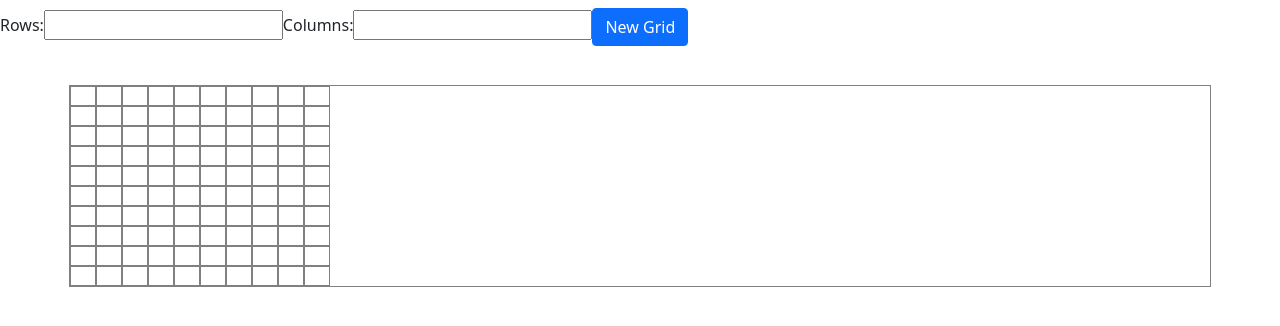
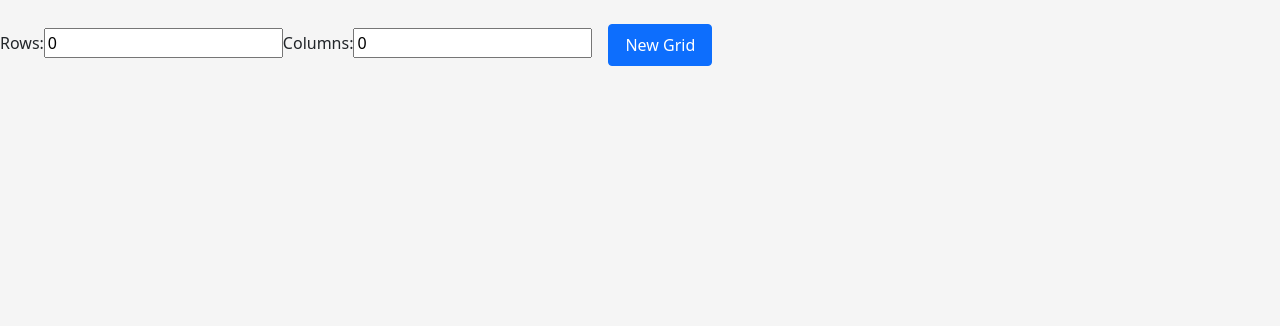
Before and after one commit to SamJones329/room-organizer, a React (Create React App) app: page / in a window 1280 px wide. Shown: the top 326 px of the page. Built offline with nearby package versions, Linux system fonts and the light colour scheme.

Commit message:
Properly added furnishings and changed grids to not use bootstrap. Added form component for creating grids instead. Added delete grid button without functionality.

```diff
--- a/src/App.css
+++ b/src/App.css
@@ -1,3 +1,7 @@
+:root {
+    --node-size: 25px;
+}
+
 html {
     font-family: 'Arial', sans-serif;
 }
@@ -7,20 +11,45 @@ body {
     background: whitesmoke;
 }
 
+.btn {
+    margin: 1em;
+    padding: 0.5em 1em;
+}
+
+.room-container {
+
+}
+
+.room {
+    width: fit-content;
+    margin: 3em;
+    display: flex;
+    flex-direction: column;
+    align-items: center;
+}
+
 .grid {
     position: relative;
-    outline: 1px solid gray;
+    outline: 2px solid gray;
     margin: 2rem auto;
+    width: fit-content;
+    padding: 0;
+    margin: 0;
 }
 
-.row {
-    width: max-content;
+.grid-row {
+    line-height: 0;
+}
+
+.grid-row > * {
+    display: inline-block;
 }
 
 .node {
-    width: 20px;
-    height: 20px;
+    width: var(--node-size);
+    height: var(--node-size);
     border: 1px solid gray;
+    align-self: flex-start;
 }
 
 .node--filled {
@@ -56,13 +85,15 @@ body {
 }
 
 .yellow {
-    background: peru;
+    background: yellow;
 }
 
 .orange {
-
+    background: orange;
 }
 
 .furnishing {
     position: absolute;
+    top: 0;
+    left: 0;
 }
--- a/src/App.js
+++ b/src/App.js
@@ -1,10 +1,39 @@
-import './App.css';
 import React from 'react';
 import 'bootstrap/dist/css/bootstrap.min.css';
 import { Container, Row, Col, Button, Alert, Breadcrumb, Card, Form, Navbar, Nav } from 'react-bootstrap'
 import Room from './components/Room';
+import RoomForm from './components/RoomForm'
+import './App.css';
 
-function App() {
+class App extends React.Component {
+
+  constructor(props) {
+    super(props);
+    this.state = {
+      ...props,
+      rooms: [{rows: 10, cols: 10}]
+    };
+  }
+
+  addRoom(rows, cols) {
+    const rooms = this.state.rooms;
+    rooms.push({rows: rows, cols: cols});
+    this.setState({
+      rooms: rooms
+    });
+  }
+
+  makeRooms() {
+    const rooms = this.state.rooms;
+    const htmlRooms = [];
+    for(let room of rooms) {
+      htmlRooms.push(
+        <Room rows={room.rows} columns={room.cols} />
+      );
+    }
+  }
+
+  render() {
     return (
       <div className="App">
         <header className="App-header">
@@ -12,21 +41,16 @@ function App() {
         </header>
 
         <Navbar>
-        <form>
-          <label htmlFor="num-rows">Rows: </label>
-          <input name="num-rows" id="num-rows" type="text"></input>
-          <label htmlFor="num-cols">Columns: </label>
-          <input name="num-cols" id="num-cols" type="text"></input>
-          <Button type="submit">
-            New Grid
-          </Button>
-        </form>
+          <RoomForm handleSubmit={() => {}} />
         </Navbar>
 
-      <Room rows={10} columns={10}></Room>
+        <Container className="room-container">
+          {this.makeRooms()}
+        </Container>
 
       </div>
     );
   }
+}
 
 export default App;
--- a/src/components/Furnishing.js
+++ b/src/components/Furnishing.js
@@ -1,5 +1,7 @@
 import { Container } from 'react-bootstrap';
 import React from 'react';
+
+const NODE_SIZE = 25;//px
 
 class Furnishing extends React.Component {
 
@@ -13,21 +15,25 @@ class Furnishing extends React.Component {
     makeSubGrid() {
         const nodes = this.state.nodes.values();
         const gridNodes = [];
+        let key = 0;
         for(let index of nodes) {
             const row = Math.floor(index / this.state.maxRows);
             const col = index - row * this.state.maxCols;
-            const top = row * 20; //px
-            const left = row * 20; //px
+            const top = row * NODE_SIZE; //px
+            const left = col * NODE_SIZE; //px
             const newNode = (
                 <div
-                className={`node--furnishing ${this.state.color}`}
-                style={`
-                    top: ${top}px;
-                    left: ${left}px;
-                `}
+                className={`node node--furnishing ${this.state.color}`}
+                style={{
+                    top: `${top}px`,
+                    left: `${left}px`
+                }}
+                key={key++}
                 />
             );
+            gridNodes.push(newNode);
         }
+        return gridNodes;
     }
 
     render() {
--- a/src/components/Node.js
+++ b/src/components/Node.js
@@ -13,12 +13,11 @@ class Node extends React.Component {
     render() {
         const filled = (this.state.filled ? 'node--filled' : '');
         return (
-            <Col
+            <div
                 id={`node-${this.state.row}-${this.state.col}`}
                 className={`node ${filled}`}
                 onMouseDown={() => this.state.onMouseDown(this.state.row, this.state.col)}
                 onMouseEnter={() => this.state.onMouseEnter(this.state.row, this.state.col)}
-                onMouseUp={() => this.state.onMouseUp()}
             />
         );
     }
--- a/src/components/Room.js
+++ b/src/components/Room.js
@@ -1,4 +1,4 @@
-import { Col, Container, Row } from 'react-bootstrap';
+import { Button, Col, Container, Row } from 'react-bootstrap';
 import React from 'react';
 
 import Node from './Node';
@@ -80,7 +80,6 @@ class Room extends React.Component {
                 filled={this.state.furnishingUnderConstruction.has(index)}
                 onMouseDown={this.onMouseDown}
                 onMouseEnter={this.onMouseEnter}
-                onMouseUp={this.onMouseUp}
                 />
             )
         }
@@ -93,9 +92,9 @@ class Room extends React.Component {
         for(let i = 0; i < rows; i++) {
             const id = `row-${i}`;
             rowArr[i] = (
-                <Row className="grid-row" key={i} id={id}>
+                <div className="grid-row" key={i} id={id}>
                     {this.makeCols(i, cols)}
-                </Row>
+                </div>
             );
         }
         return rowArr;
@@ -106,6 +105,7 @@ class Room extends React.Component {
         const htmlFurnishings = [];
         const numColors = Room.colorOptions.length;
         let colorIndex = 0;
+        let key = 0;
         for(let furnishing of furnishings) {
             if(colorIndex > numColors) colorIndex = 0;
             htmlFurnishings.push(
@@ -114,18 +114,36 @@ class Room extends React.Component {
                 nodes={furnishing}
                 maxRows={this.state.rows}
                 maxCols={this.state.cols}
+                key={key++}
                 />
             )
             colorIndex++;
         }
+        if(colorIndex > numColors) colorIndex = 0;
+        htmlFurnishings.push(
+            <Furnishing
+            color={Room.colorOptions[colorIndex]}
+            nodes={this.state.furnishingUnderConstruction}
+            maxRows={this.state.rows}
+            maxCols={this.state.cols}
+            key={key}
+            />
+        )
+        return htmlFurnishings;
     }
 
     render() {
         return (
-            <Container className="grid" onMouseLeave={this.onMouseUp}>
-                {this.makeGrid()}
-                {this.makeFurnishings()}
-            </Container>
+            <div className="room">
+                <div className="grid" onMouseLeave={this.onMouseUp} onMouseUp={this.onMouseUp} draggable={false}>
+                    {this.makeGrid()}
+                    {this.makeFurnishings()}
+                </div>
+
+                <div className="room-btns">
+                    <Button className="btn-danger">Delete</Button>
+                </div>
+            </div>
         );
     }
 }
--- /dev/null
+++ b/src/components/RoomForm.js
@@ -0,0 +1,45 @@
+import { Button } from 'react-bootstrap';
+import React from 'react';
+
+class RoomForm extends React.Component {
+    constructor(props) {
+        super(props);
+        this.state = {
+            rowsValue: 0,
+            colsValue: 0
+        };
+        this.handleRowChange = this.handleRowChange.bind(this);
+        this.handleColChange = this.handleColChange.bind(this);
+        this.handleSubmit = this.handleSubmit.bind(this);
+        this.makeRoom = this.props.handleSubmit;
+    }
+
+    handleRowChange(event) {
+        this.setState({rowsValue: event.target.value});
+    }
+
+    handleColChange(event) {
+        this.setState({colsValue: event.target.value});
+    }
+
+    handleSubmit(event) {
+        this.makeRoom();
+        event.preventDefault();
+    }
+
+    render() {
+      return (
+        <form class="room-form" onSubmit={this.handleSubmit}>
+            <label htmlFor="num-rows">Rows: </label>
+            <input name="num-rows" id="num-rows" type="text" value={this.state.rowsValue} onChange={this.handleRowChange} />
+            <label htmlFor="num-cols">Columns: </label>
+            <input name="num-cols" id="num-cols" type="text" value={this.state.colsValue} onChange={this.handleColChange} />
+            <Button type="submit">
+                New Grid
+            </Button>
+        </form>
+      );
+    }
+}
+
+export default RoomForm;
```
Lines whose indentation alone changed are shown as unchanged.
